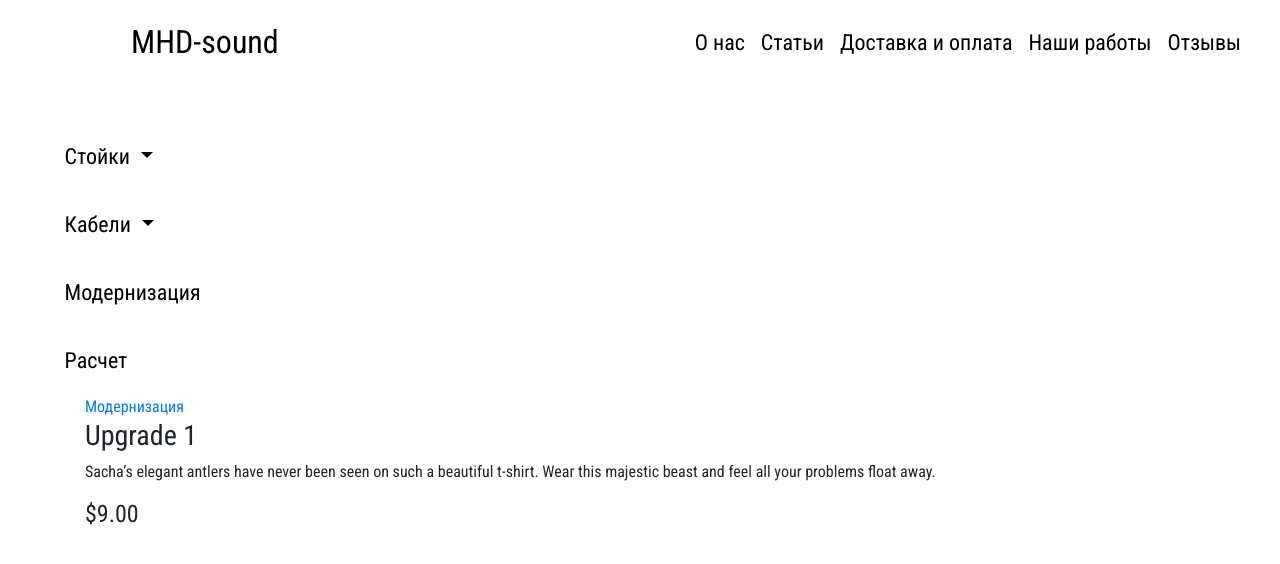
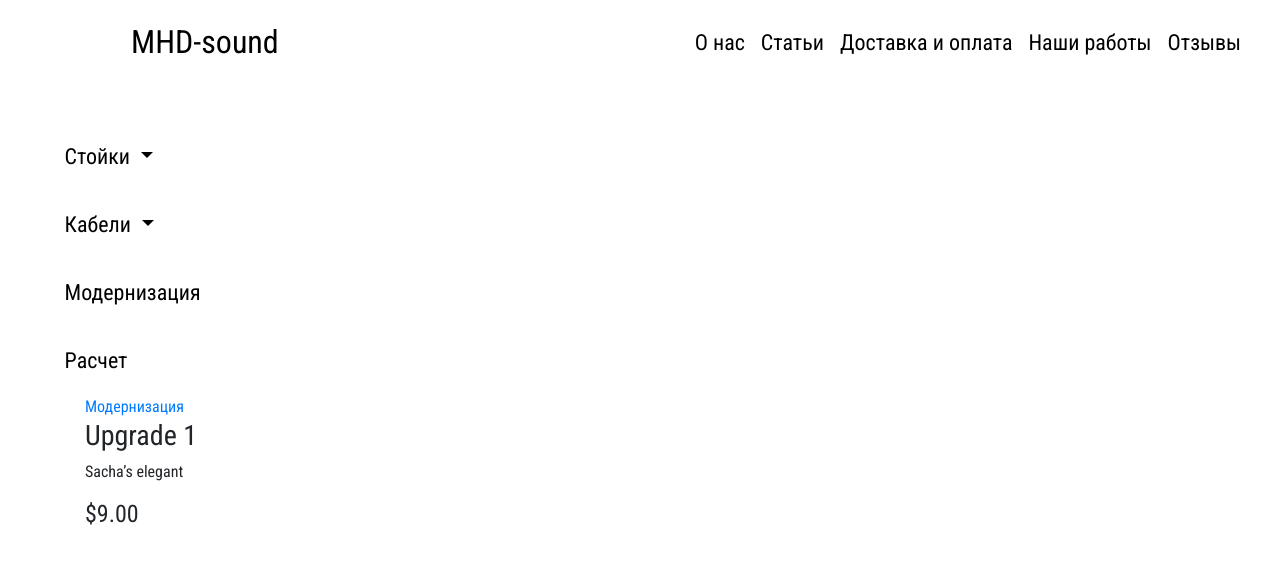
Before and after one commit to lleviy/MHD-sound, a Jekyll site: the page built from _products/kabel1.md, in a window 1280 px wide. Shown: the top 564 px of the page. Built offline with Jekyll 4.4.1, drawn with Linux system fonts in a browser that asks for light colours.

Commit message:
Updated '_products/kabel1.md' via CloudCannon

```diff
--- a/_products/kabel1.md
+++ b/_products/kabel1.md
@@ -1,10 +1,8 @@
 ---
 category: upgrade
 name: Upgrade 1
-description_markdown: >-
-  Sacha's elegant antlers have never been seen on such a beautiful t-shirt. Wear
-  this majestic beast and feel all your problems float away.
+description_markdown: Sacha's elegant
 price: '9.00'
-image: /images/products/deer/black.jpg
+image:
 layout: product
 ---
```
